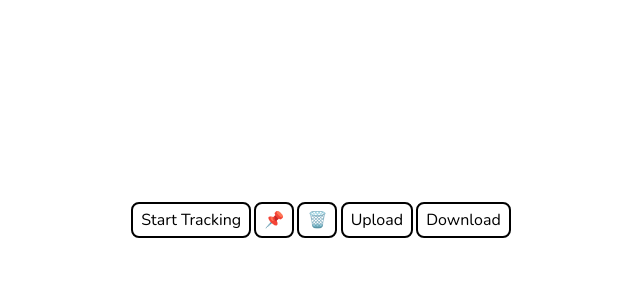
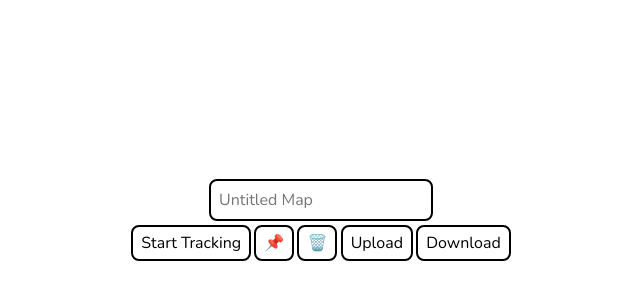
Before and after one commit to jnathan02222/uw-mapper, a React (Create React App) app in the folder map-app/: page / in a window 1280 px wide. Shown: the part 180-480 px from the top of the page, without its empty margins (319-959 px from the left). Built offline with nearby package versions, Linux system fonts and the light colour scheme.

Commit message:
Created download button that converts Nodes to CSV

```diff
--- a/map-app/src/Components/App.js
+++ b/map-app/src/Components/App.js
@@ -10,6 +10,9 @@ import Node from "./Node.js"
 function App() {
   const trackingFunction = useRef(null);
   const [nodes, setNodes] = useState([]);
+  const nodeId = useRef(0);
+  const form = useRef();
+
 
   useEffect(
     () => {
@@ -19,8 +22,8 @@ function App() {
 
   function startTracking(){
     function successHandler(position){
-      let newNode = new Node(position.coords.latitude, position.coords.longitude, position.coords.altitude);
-
+      let newNode = new Node(position.coords.latitude, position.coords.longitude, position.coords.altitude, nodeId.current);
+      nodeId.current += 1;
       setNodes(prev => [...prev, newNode]);
     }
     trackingFunction.current = setInterval(()=>{getLocation(successHandler)}, 1000);
@@ -62,18 +65,36 @@ function App() {
   }
 
   function upload(){
+    //https://developer.mozilla.org/en-US/docs/Web/API/FileReader
 
+    //To do:
+    //Remove link from DOM
+    //upload function (assigns unique names and updates relations)
+    //built in distance check
   }
 
   function download(){
+    let content = "data:text/csv;charset=utf-8,";
+    for(var i = 0; i < nodes.length; i++){
+      content += nodes[i].toString() + "\n";
+    }
+    let encoded = encodeURI(content);
+    let link = document.createElement("a");
+    link.setAttribute("href", encoded);
+    link.setAttribute("download", form.current["name"].value + ".csv");
+    document.body.appendChild(link);
+    link.click();
 
+    //setTimeout(() => {link.remove()}, 1000);
   }
 
   return (
     <div className={appStyles.app}>
+        <form ref={form}>
+          <input className={appStyles.titleBox} type="text" name="name" placeholder="Untitled Map"></input>
+        </form>
+        <Canvas nodes={nodes}></Canvas>
         <Menu eventHandlers={{startTrackingHandler: startTracking, stopTrackingHandler: stopTracking, addMarkerHandler: addMarker, clearNodesHandler: clearNodes, uploadHandler: upload, downloadHandler: download}} ></Menu>
-        <Canvas nodes={nodes}></Canvas>
-
     </div>
   );
 }
--- a/map-app/src/Components/Menu.js
+++ b/map-app/src/Components/Menu.js
@@ -22,8 +22,8 @@ function Menu(props){
             <button className={menuStyles.button} onClick={toggleTracking}>{isTracking ? "Stop Tracking" : "Start Tracking"}</button>
             <button className={menuStyles.button} onClick={props.eventHandlers["addMarkerHandler"]}>📌</button>
             <button className={menuStyles.button} onClick={props.eventHandlers["clearNodesHandler"]}>🗑️</button>
-            <button className={menuStyles.button} onClick={props.eventHandlers["handleUpload"]}>Upload</button>
-            <button className={menuStyles.button} onClick={props.eventHandlers["handleDownload"]}>Download</button>
+            <button className={menuStyles.button} onClick={props.eventHandlers["uploadHandler"]}>Upload</button>
+            <button className={menuStyles.button} onClick={props.eventHandlers["downloadHandler"]}>Download</button>
         </div>
     );
 }
--- a/map-app/src/Components/Node.js
+++ b/map-app/src/Components/Node.js
@@ -5,7 +5,17 @@ class Node {
         this.altitude = altitude;
         this.name = name;
         this.neighbours = [];
+
+    }
+
+    toString(){
+        let string = this.name + "," + this.latitude + "," + this.longitude + "," + this.altitude + ",";
+        for(let i = 0; i < this.neighbours.length; i++){
+            string += this.neighbours[i].name + ",";
+        }
+        return string;
     }
 }
 
+
 export default Node;
--- a/map-app/src/StyleSheets/App.module.css
+++ b/map-app/src/StyleSheets/App.module.css
@@ -11,3 +11,20 @@
     height: 100vh;
     flex-direction: column;
 }
+
+.titleBox {
+    font-family: 'Nunito', sans-serif;
+    font-size: 1em;
+
+    background-color: white;
+    padding: 0.5rem;
+    border-radius: 0.5rem;
+    margin: 0.1em;
+    border-style: solid;
+    border-color: black;
+    border-width: 2px;
+
+    line-height: 1rem;
+
+
+}
```
